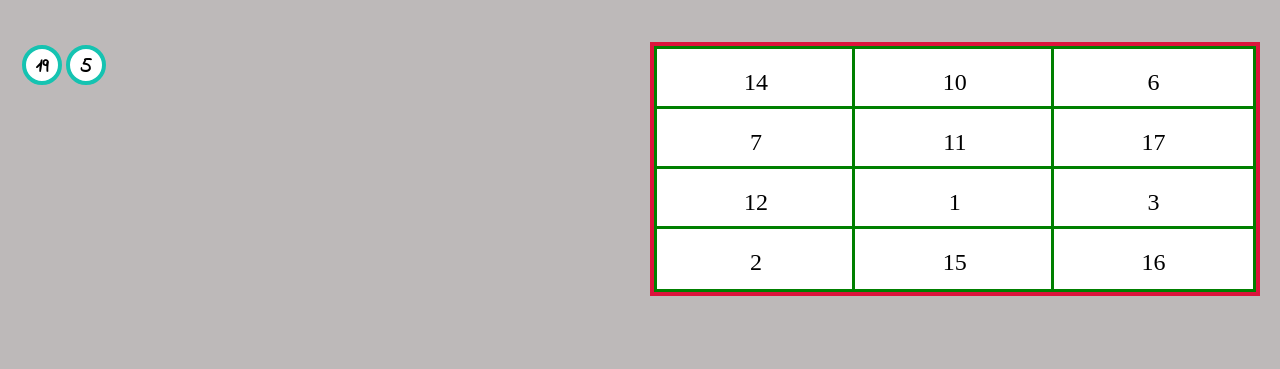
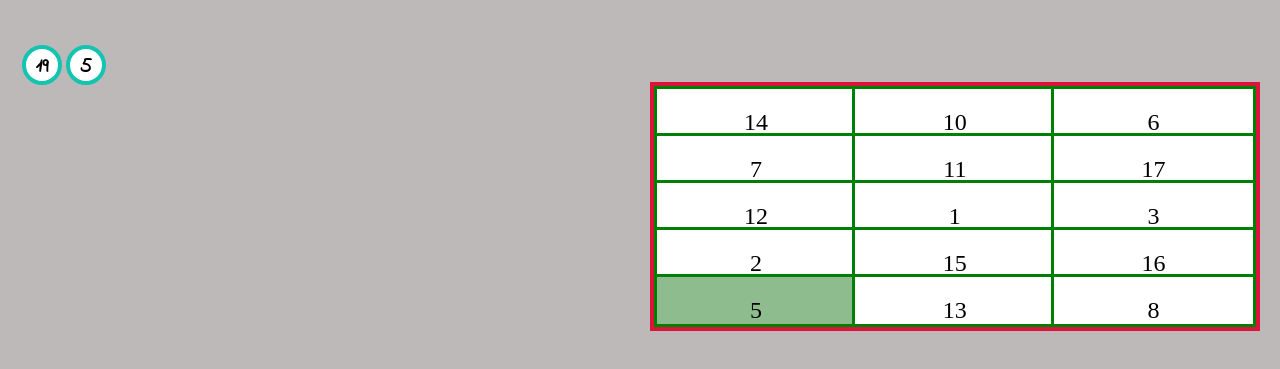
Before and after one commit to ymartinguzman/Bingo, a plain HTML site: page index.html in a window 1280 px wide. Both pictures are taken after a click on the button 480 px from the left and 179 px from the top of the page. Shown: the part 219-588 px from the top of the page. Drawn offline with Linux system fonts and the light colour scheme; a web font is replaced by a local one.

Commit message:
clean css code

```diff
--- a/js/index.js
+++ b/js/index.js
@@ -33,7 +33,7 @@ function compareBalls() {
     htmlCard.classList.add('inside-balls');
     bingoArray.push(showArrayNumbers[showArrayNumbers.length - 1]);
     // bingoArray.sort();
-    if (bingoArray.length === 12) {
+    if (bingoArray.length === 15) {
       stopBalls();
 
       bingoHtml += `<div class="js-main__bingo">¡Has cantado
@@ -68,7 +68,7 @@ function showBalls(ev) {
 //Random card
 function bingoCard() {
   let htmlBingo = '';
-  for (let i = 0; i < 12; i++) {
+  for (let i = 0; i < 15; i++) {
     const number = getRandomNumber(20);
     if (!cardArrayNumbers.includes(number)) {
       htmlBingo += `<div class="main__container-game--ball" id="card-${number}"> ${number}</div>`;
--- a/styles/main.css
+++ b/styles/main.css
@@ -8,7 +8,6 @@
   display: flex;
   flex-direction: column;
   align-items: center;
-  /* margin: 0 100px 50px 100px; */
 }
 .header__title {
   width: 300px;
@@ -31,7 +30,6 @@
 .main__btn-ball {
   width: 150px;
   height: 30px;
-  /* background-color: #14d9c4; */
   text-align: center;
   color: white;
   font-family: Georgia, 'Times New Roman', Times, serif;
@@ -64,7 +62,6 @@
 .js-main__bingo {
   font-size: 30px;
   text-align: center;
-  /* font-family: 'Indie Flower'; */
   font-weight: bold;
   display: flex;
 }
@@ -87,11 +84,9 @@
   border-color: crimson;
   border-style: solid;
   border-width: 7px;
-  /* margin: 15px 75px; */
-  /*padding: 15px;*/
   width: 50%;
   height: 100%;
-  margin: 20px 20px 20px 0;
+  margin: 60px 20px 20px 0;
   display: grid;
   grid-template-columns: 1fr 1fr 1fr;
   grid-template-rows: 1fr 1fr 1fr;
@@ -99,22 +94,16 @@
 
 .main__container-game--ball {
   width: auto;
-  height: 60px;
   font-size: 24px;
   padding-top: 20px;
   text-align: center;
-  /*margin-left: 20px;*/
   background: white;
   outline-style: solid;
   outline-color: green;
 }
 .main__container-balls {
-  /* padding: 10px; */
   height: auto;
   width: 50%;
-  /* border-style: solid;
-  border-width: 7px;
-  border-color: #15c3b1; */
   margin: 15px 20px 20px 20px;
   font-family: 'Indie Flower';
   font-size: 20px;
```
